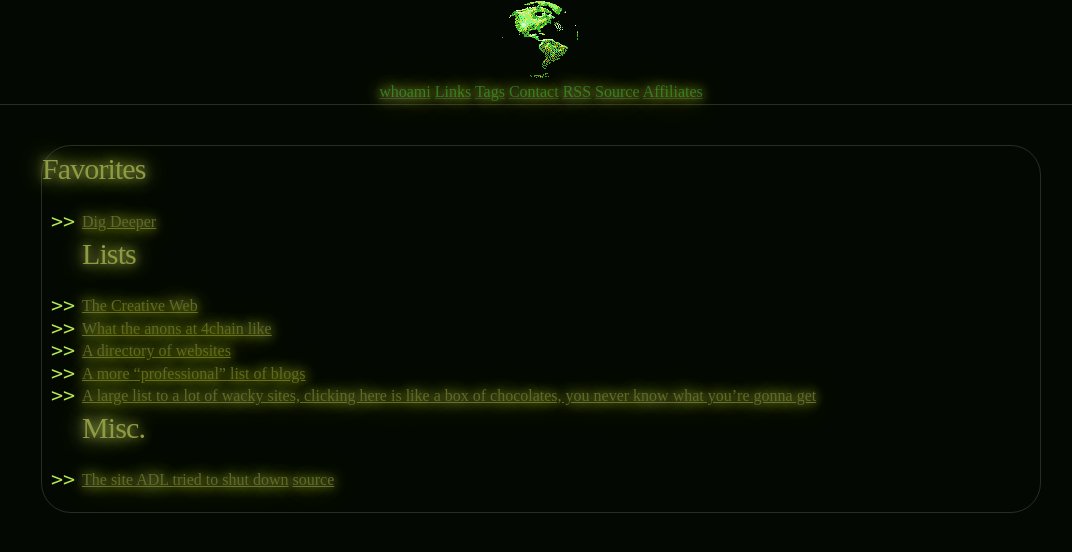
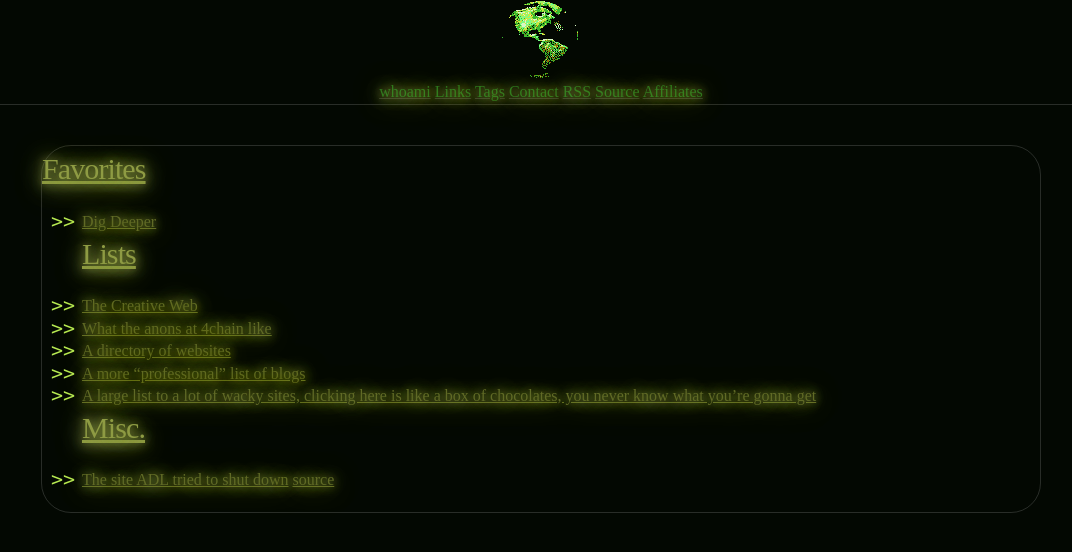
Before and after one commit to CamoCatX/camocatx.github.io, a Jekyll site: the page built from links/index.md, in a window 1280 px wide. Shown: the top 552 px of the page, without its empty margins (99-1171 px from the left). Built offline with Jekyll 4.4.1, drawn with Linux system fonts in a browser that asks for light colours.

Commit message:
Update base.scss

```diff
--- a/_sass/base.scss
+++ b/_sass/base.scss
@@ -93,8 +93,8 @@ border: 1px solid rgba(255, 255, 255, .15);
 #main_content h1 {
   font-size: 30px;
   color: #8e9b43;
-  text-shadow: 0 0 10px #8e9b43, 0 0 20px #8e9b43, 0 0 30px #8e9b43
-
+  text-shadow: 0 0 10px #8e9b43, 0 0 20px #8e9b43, 0 0 30px #8e9b43;
+  text-decoration: underline;
 }
 #main_content h2 {
   font-size: 24px;
```
